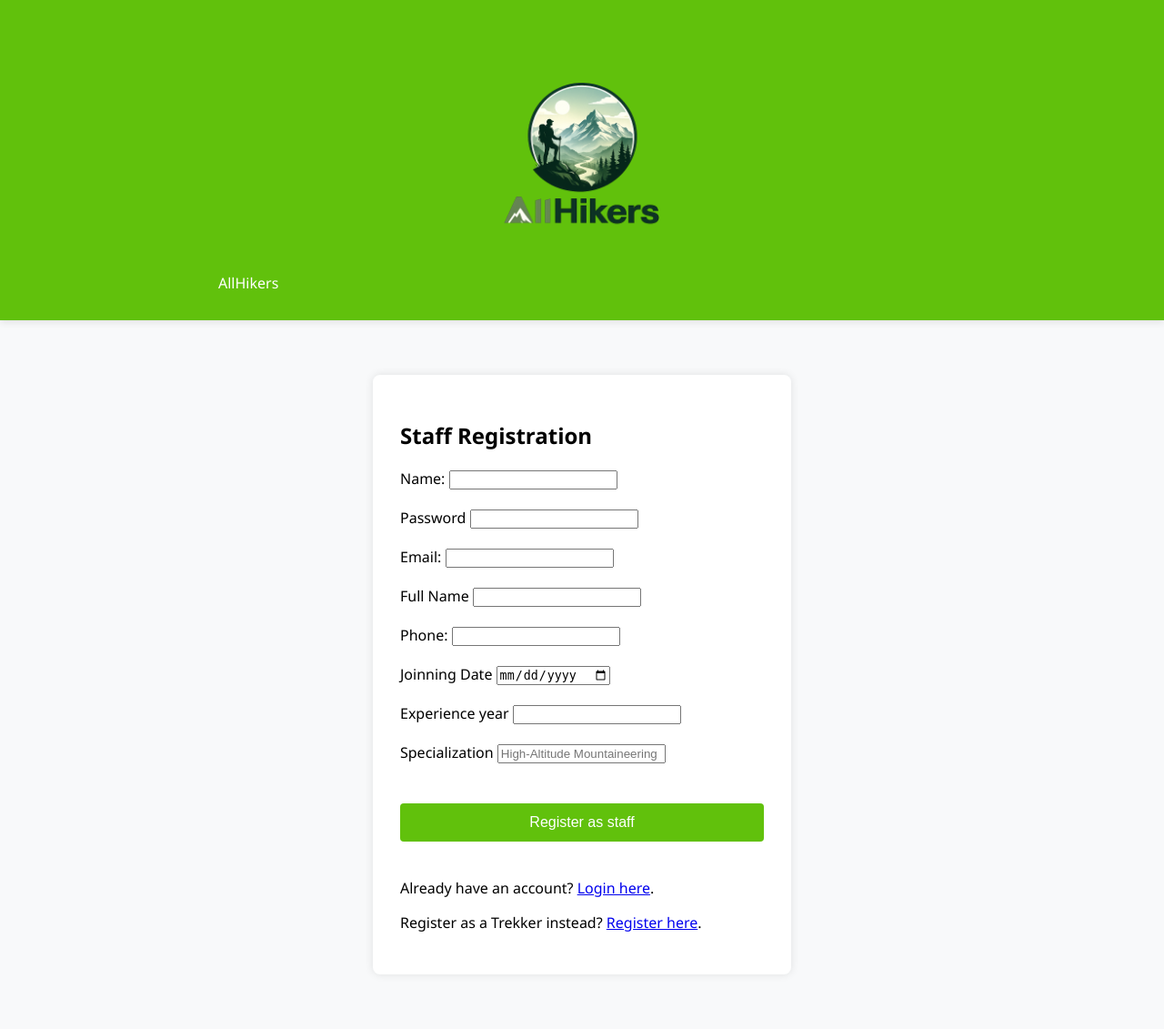
After one commit to 24f3003507/Trekking-Management-Application, a Flask app: page /register_staff in a window 1280 px wide. The commit adds this page. Shown: the whole page at 91% size. Run offline with Flask 3, Linux system fonts and the light colour scheme.

Commit message:
Staff registration Done pending for approval  by Admin_dashboard Date: 23 june 8:19 pm

```diff
--- a/backend/controllers.py
+++ b/backend/controllers.py
@@ -1,6 +1,7 @@
 #App routes
 from flask import Blueprint, Flask,render_template,request,url_for,redirect
 from .models import *
+from datetime import datetime
 #from flask import current_app as app
 auth_bp = Blueprint('auth', __name__)
 
@@ -19,8 +20,11 @@ def login():
             return redirect(url_for("auth.admin_dashboard",name=uname))
         elif usr and usr.role==1: #Existed and normal user
             return redirect(url_for("auth.user_dashboard",name=uname,id=usr.id))
-        elif usr and usr.role==2: #Existed and Staff user
-            return redirect(url_for("auth.staff_dashboard",name=uname,id=usr.id))
+
+        elif usr and usr.role == 2:  # Staff
+            if not usr.is_approved:
+                return render_template("login.html", msg="Your account is pending admin approval.")
+            return redirect(url_for("auth.staff_dashboard", name=usr.username, id=usr.id))
         else:
             return render_template("login.html",msg="Invalid user credentials...")
 
@@ -42,8 +46,7 @@ def register():
         new_usr=Users(username=uname,email=email,password=pwd,full_name=full_name,address=address,pin_code=pin_code)
         db.session.add(new_usr)
         db.session.commit()
-        return render_template("login.html",msg="Registration successfull, try login now")
-
+        return redirect(url_for('auth.login'))
     return render_template("register.html",msg="")
 
 @auth_bp.route("/admin_dashboard")
@@ -60,3 +63,55 @@ def user_dashboard():
 def staff_dashboard():
     name=request.args.get("name")
     return render_template("staff_dashboard.html", name=name)
+
+
+
+@auth_bp.route("/register_staff", methods=["GET", "POST"])
+def register_staff():
+    if request.method == "POST":
+        uname = request.form.get("username")
+        pwd = request.form.get("password")
+        email = request.form.get("email")
+        full_name = request.form.get("full_name")
+        phone = request.form.get("phone")
+        experience_years= request.form.get("experience_years")
+        specialization = request.form.get("specialization")
+        user_id = request.form.get("user_id")
+        joined_at_str = request.form.get("joined_at")
+        joined_at = datetime.strptime(joined_at_str, "%Y-%m-%d").date()
+
+
+        # Check duplicate
+        usr = Users.query.filter_by(username=uname).first()
+        if usr:
+            return render_template("register_staff.html", msg="Username already taken!")
+
+        # Create Users entry
+        new_staff = Users(
+            username=uname,
+            email=email,
+            password=pwd,
+            full_name=full_name,
+            address="N/A",       # not needed for staff
+            pin_code="N/A",   # placeholder
+            role=2,
+            is_approved=False
+        )
+        db.session.add(new_staff)
+        db.session.flush()  # get new_staff.id before commit
+
+        # Create Staff_profile entry simultaneously
+        staff_profile = Staff_profile(
+            name=full_name,
+            user_id=user_id,
+            phone=phone,
+            experience_years=experience_years,
+            joined_at=joined_at,
+            specialization=specialization
+
+        )
+        db.session.add(staff_profile)
+        db.session.commit()
+
+        return redirect(url_for('auth.login'))
+    return render_template("register_staff.html", msg="")
--- a/backend/models.py
+++ b/backend/models.py
@@ -15,6 +15,7 @@ class Users(db.Model):
     address=db.Column(db.String,nullable=False)
     full_name=db.Column(db.String,nullable=False)
     pin_code=db.Column(db.String,nullable=False)
+    is_approved = db.Column(db.Boolean, default=True)  # True for normal users
 
 
     booking=db.relationship("Booking",cascade="all,delete",backref="users",lazy=True) #User can access all of his bookings
@@ -45,6 +46,7 @@ class Staff_profile(db.Model):
     phone=db.Column(db.String,nullable=False)
     joined_at=db.Column(db.Date,nullable=False)
     experience_years=db.Column(db.Integer,nullable=False)
+    specialization=db.Column(db.String,nullable=False)
     trek=db.relationship("Trek",cascade="all,delete",backref="staff_profile",lazy=True) #Staff profile can access its treks
 
 
--- a/templates/login.html
+++ b/templates/login.html
@@ -30,6 +30,7 @@
                 <button type="submit" class="btn" >Login</button>
             </form>
             <p>Don't have an account? <a href="{{ url_for('auth.register') }}">Register here</a>.</p>
+            <p>Guide person? <a href="{{ url_for('auth.register_staff') }}">Register as Staff</a>.</p>
         </div>
     </main>
     <footer>
--- /dev/null
+++ b/templates/register_staff.html
@@ -0,0 +1,69 @@
+<!DOCTYPE html>
+<html>
+<head>
+    <title>Staff Registration - AllHikers</title>
+    <link rel="stylesheet" href="{{ url_for('static', filename='css/style.css') }}">
+</head>
+<body>
+
+    <header>
+        <div class="container">
+            <img src="/static/images/logo.png" alt="Logo" class="logo">
+            <span>AllHikers</span>
+        </div>
+    </header>
+
+    <main class="container">
+        <div class="login-box">
+            <div class="auth-card">
+                <h2>Staff Registration</h2>
+
+
+
+                <form method="POST" action="{{ url_for('auth.register_staff') }}">
+
+                    <div class="form-group">
+                        <label for="username">Name:</label>
+                        <input type="text" id="username" name="username" required>
+                    </div>
+                    <div class="form-group">
+                        <label for="username">Password</label>
+                        <input type="password" id="password" name="password" required>
+                    </div>
+                    <div class="form-group">
+                        <label for="username">Email:</label>
+                        <input type="email" id="email" name="email" required>
+                    </div>
+                    <div class="form-group">
+                        <label for="username">Full Name</label>
+                        <input type="text" id="full_name" name="full_name" required>
+                    </div>
+
+                    <div class="form-group">
+                        <label for="phone">Phone:</label>
+                        <input type="integer" id="phone" name="phone" required>
+                    </div>
+
+                    <div class="form-group">
+                            <label for="joined_at" class="form-label">Joinning Date</label>
+                            <input type="date" class="joined_at" name="joined_at" id="joined_at" >
+                    </div>
+                    <div class="form-group">
+                        <label for="experience_year" class="form-label">Experience year</label>
+                        <input type="number" class="form-control" name="experience_years" id="experience_years" >
+                    </div>
+                    <div class="form-group">
+                        <label for="specialization" class="form-label">Specialization</label>
+                        <input type="text" class="form-control" name="specialization" id="specialization" placeholder="High-Altitude Mountaineering">
+                    </div>
+                    <button type="submit" class="btn">Register as staff</button>
+                </form>
+
+                <p>Already have an account? <a href="{{ url_for('auth.login') }}">Login here</a>.</p>
+                <p>Register as a Trekker instead? <a href="{{ url_for('auth.register') }}">Register here</a>.</p>
+            </div>
+        </div>
+    </main>
+
+</body>
+</html>
```
Also changed, not shown: instance/trekking.sqlite3.
